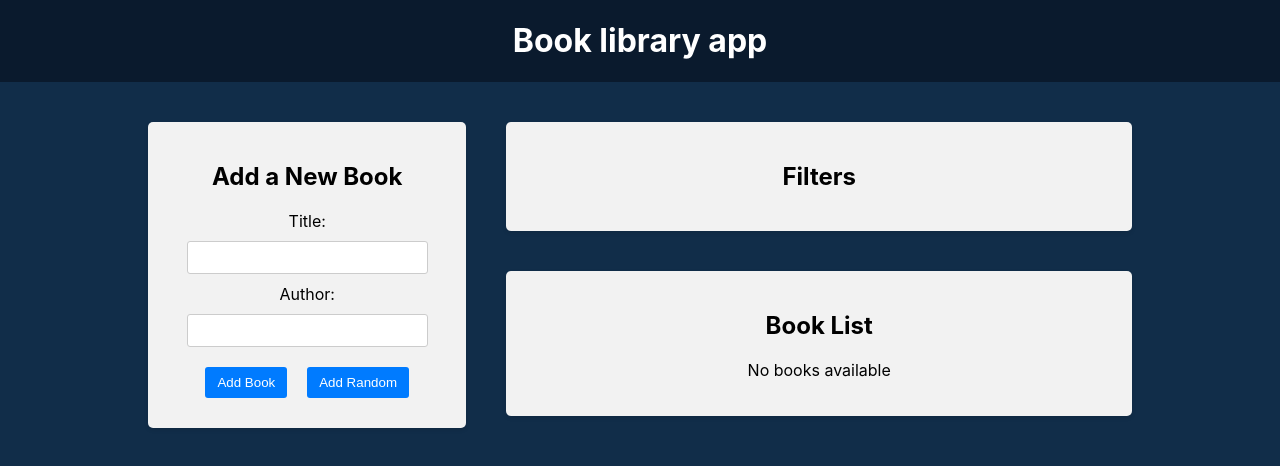
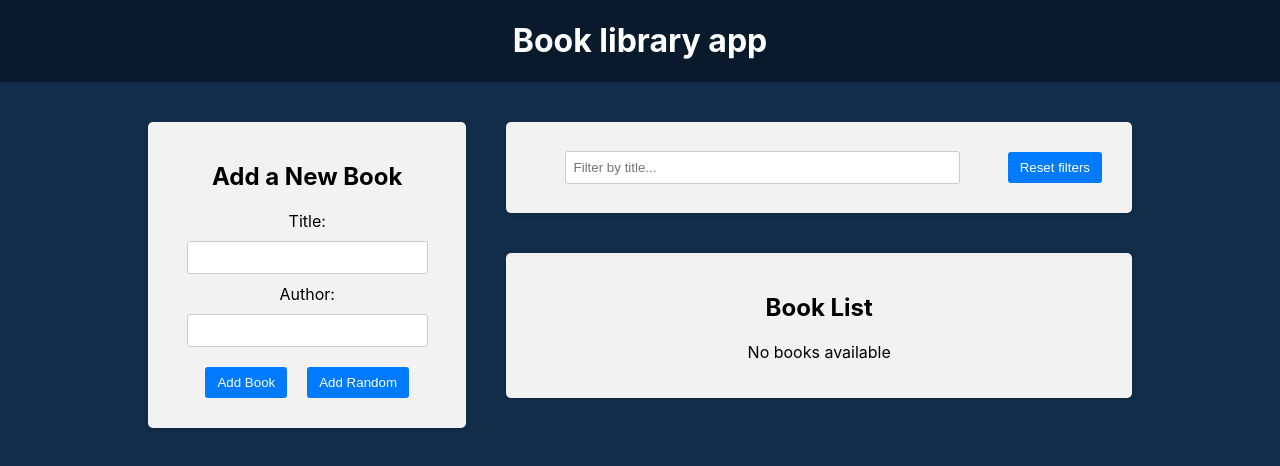
Before and after one commit to Griffithhh/Book-with-react_redux, a React (Create React App) app in the folder frontend/: page / in a window 1280 px wide. Shown: the top 466 px of the page. Built offline with nearby package versions, Linux system fonts and the light colour scheme.

Commit message:
Filter Redux slice and filter by title

```diff
--- a/frontend/src/components/BookList/BookList.js
+++ b/frontend/src/components/BookList/BookList.js
@@ -2,19 +2,25 @@
 import {BsBookmarkStarFill, BsBookmarkStar} from "react-icons/bs";
 import './BookList.css'
 import {removeBook, toggleFavorite} from "../../redux/books/actionCreators";
+import {selectTitleFilter} from "../../redux/slices/filterSlice";
 
 const BookList = () => {
     const books = useSelector((state) => state.books);
+    const titleFilter = useSelector(selectTitleFilter)
     const dispatch = useDispatch()
 
 const handleToggleFavorite = (id) => {
         dispatch(toggleFavorite(id));
 }
+const filteredBooks = books.filter((book) => {
+    const matchesTitle = book.title.toLowerCase().includes(titleFilter.toLowerCase())
+     return matchesTitle
+})
   return (
     <div className="app-block book-list">
      <h2>Book List</h2>
         {books.length === 0 ? ( <p>No books available</p>) : (
-            <ul>{books.map((book, i)=>
+            <ul>{filteredBooks.map((book, i)=>
             <li key={book.id}>
                 <div className="book-info"> {++i}. {book.title} by <strong>{book.author}</strong></div>
                 <div className="book-actions">
--- a/frontend/src/components/Filter/Filter.js
+++ b/frontend/src/components/Filter/Filter.js
@@ -1,10 +1,28 @@
+import {selectTitleFilter, resetFilters, setTitleFilter} from "../../redux/slices/filterSlice";
+import {useDispatch, useSelector} from "react-redux";
 import './Filter.css'
 
 const Filter = () => {
+
+    const dispatch = useDispatch()
+   const titleFilter =  useSelector(selectTitleFilter )
+
+    const handleTitleFilterChange = (e) => {
+  dispatch(setTitleFilter(e.target.value))
+    }
+    const handleResetFilters = () => {
+        dispatch(resetFilters())
+    }
+
   return (
     <div className="app-block filter">
-      <h2>Filters</h2>
+        <div className="filter-row">
+      <div className="filter-group">
+          <input type="text" value={titleFilter} onChange={handleTitleFilterChange} placeholder="Filter by title..."/>
+      </div>
+            <button type="button" onClick={handleResetFilters}>Reset filters</button>
     </div>
+        </div>
   );
 };
 
--- /dev/null
+++ b/frontend/src/redux/slices/filterSlice.js
@@ -0,0 +1,27 @@
+import {createSlice} from "@reduxjs/toolkit";
+
+
+
+const initialState = {
+    title: ''
+}
+
+const filterSlice = createSlice({
+    name: 'filter',
+    initialState,
+    reducers: {
+        setTitleFilter: (state, action) => {
+            // return {...state, title: action.payload}
+            state.title = action.payload
+
+        },
+        resetFilters: (state) => {
+            return {...initialState}
+        }
+    }
+})
+export const {setTitleFilter, resetFilters} = filterSlice.actions
+ export const selectTitleFilter = (state)=> state.filter.title
+console.log(filterSlice.actions.setTitleFilter())
+console.log(filterSlice.actions)
+export default  filterSlice.reducer
--- a/frontend/src/redux/store.js
+++ b/frontend/src/redux/store.js
@@ -1,8 +1,13 @@
 import {configureStore, createStore} from '@reduxjs/toolkit';
+
 import booksReducer from "./books/reducer";
+import filterReducer from './slices/filterSlice'
+
+
 const store = configureStore({
     reducer: {
-        books: booksReducer
+        books: booksReducer,
+        filter: filterReducer
     }
 })
 
```
